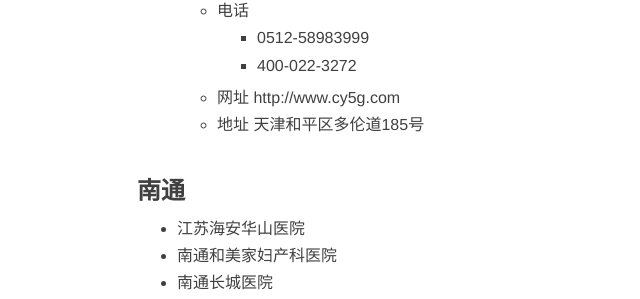
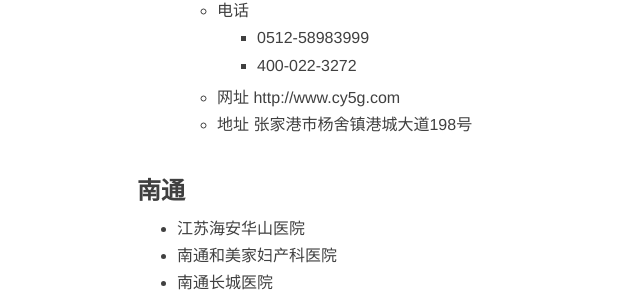
Before and after one commit to aleng-zhang/Blog, a Jekyll site: the page built from _posts/2017-07-09-莆田系医院名录.md, in a window 1280 px wide and 900 px high, scrolled down 23657 px. Shown: the part 144-443 px from the top of the window, without its empty margins (128-768 px from the left). Built offline with Jekyll 4.4.1, drawn with Linux system fonts in a browser that asks for light colours; nearby versions of some CDN libraries; comment, search, counter and statistics services are not loaded.

Commit message:
修正张家港朝阳五官科医院地址

```diff
--- a/_posts/2017-07-09-莆田系医院名录.md
+++ b/_posts/2017-07-09-莆田系医院名录.md
@@ -605,7 +605,7 @@
         - 0512-58983999
         - 400-022-3272
     - 网址 http://www.cy5g.com
-    - 地址 天津和平区多伦道185号
+    - 地址 张家港市杨舍镇港城大道198号
 
 ### 南通
 - 江苏海安华山医院
```
